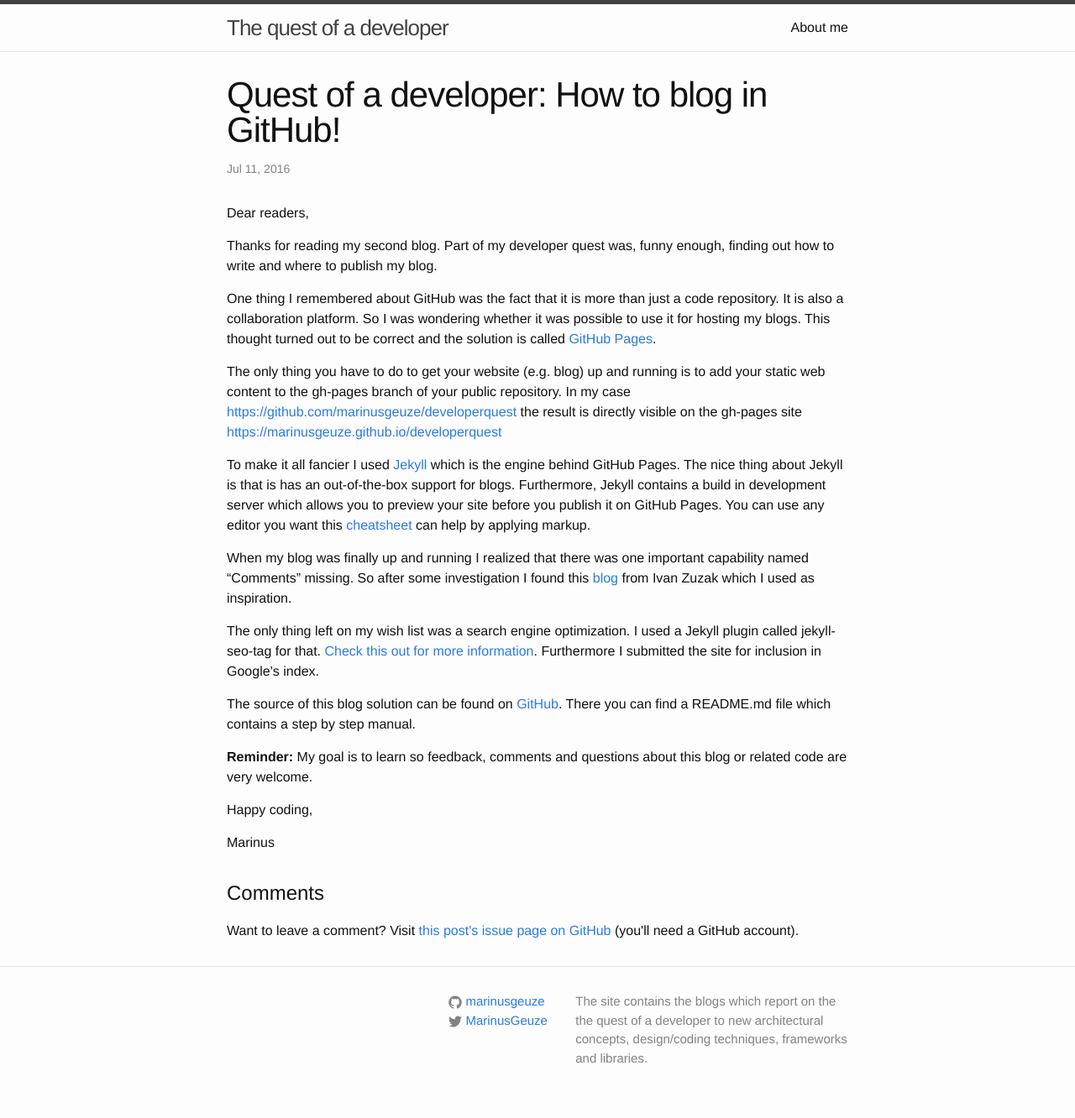
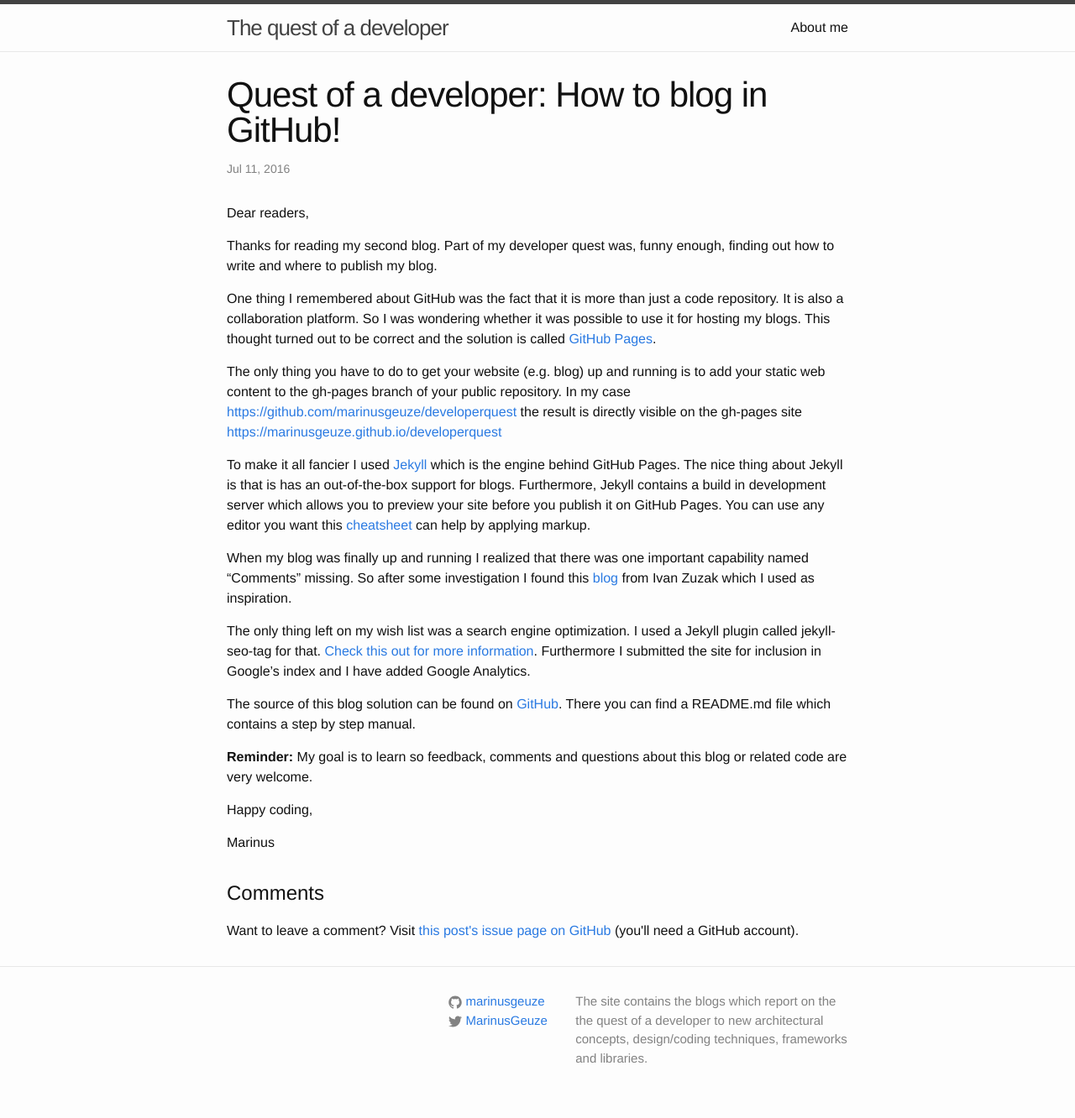
Before and after one commit to marinusgeuze/developerquest, a Jekyll site: the page built from _posts/2016-07-11-blog2.markdown, in a window 1280 px wide. Shown: the whole page at 84% size. Built offline with Jekyll 4.4.1, drawn with Linux system fonts in a browser that asks for light colours.

Commit message:
Finished blog 2

```diff
--- a/_posts/2016-07-11-blog2.markdown
+++ b/_posts/2016-07-11-blog2.markdown
@@ -19,7 +19,7 @@ To make it all fancier I used [Jekyll](https://jekyllrb.com) which is the engine
 
 When my blog was finally up and running I realized that there was one important capability named “Comments” missing. So after some investigation I found this [blog](http://ivanzuzak.info/2011/02/18/github-hosted-comments-for-github-hosted-blogs.html) from Ivan Zuzak which I used as inspiration.
 
-The only thing left on my wish list was a search engine optimization. I used a Jekyll plugin called jekyll-seo-tag for that. [Check this out for more information](https://help.github.com/articles/search-engine-optimization-for-github-pages). Furthermore I submitted the site for inclusion in Google's index.
+The only thing left on my wish list was a search engine optimization. I used a Jekyll plugin called jekyll-seo-tag for that. [Check this out for more information](https://help.github.com/articles/search-engine-optimization-for-github-pages). Furthermore I submitted the site for inclusion in Google's index and I have added Google Analytics.
 
 The source of this blog solution can be found on [GitHub](https://github.com/marinusgeuze/developerquest/tree/gh-pages). There you can find a README.md file which contains a step by step manual.
 
```
Also changed, not shown: README.md.
